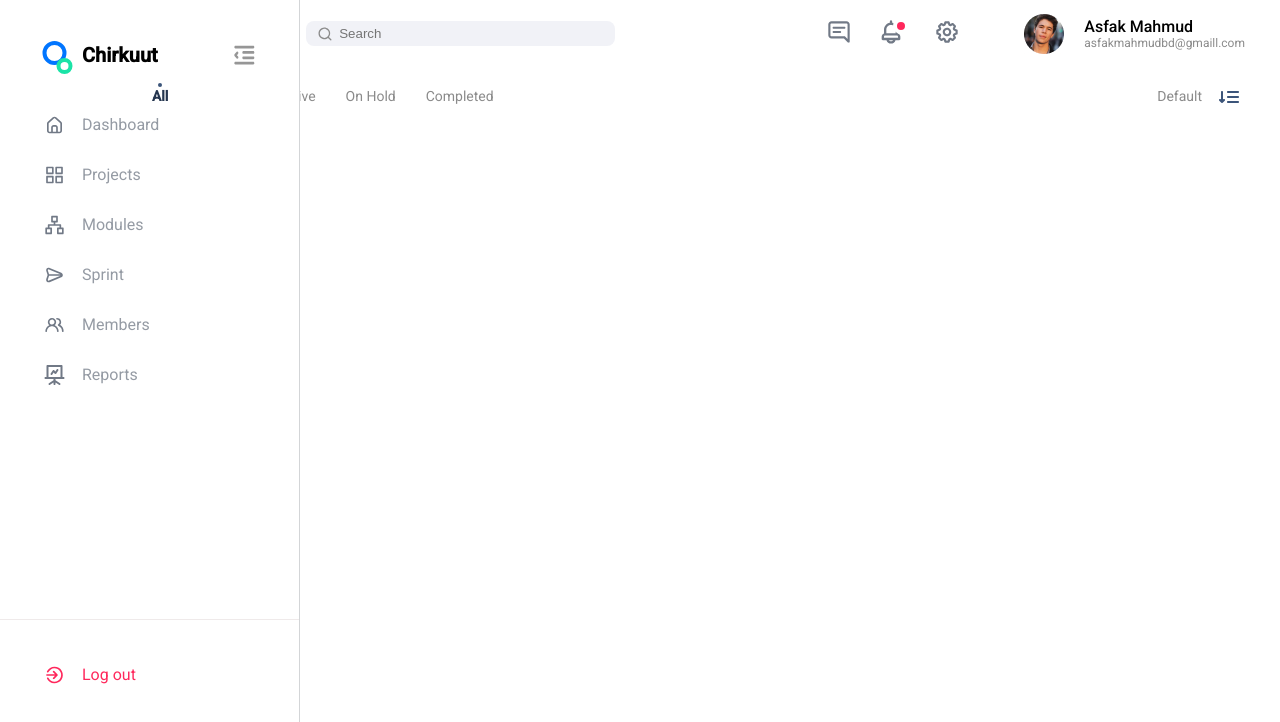
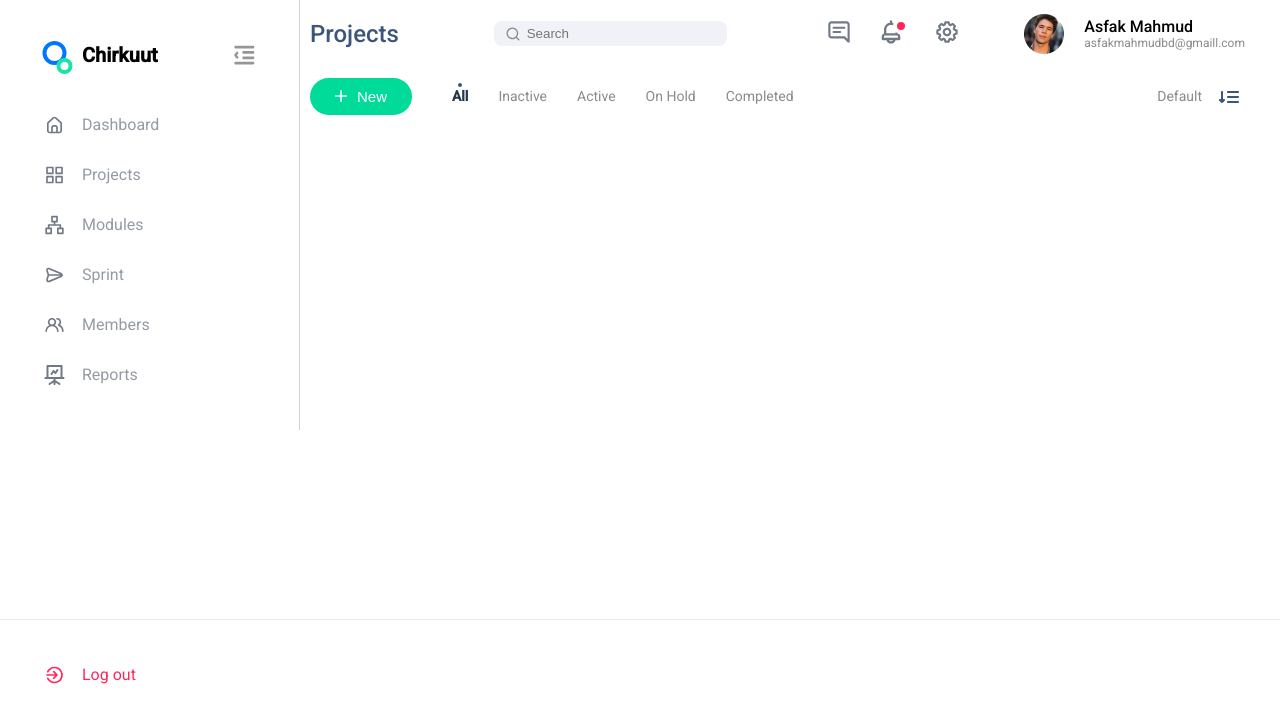
Before and after one commit to Frontend-Bootcamp-2022/react-dashboard-team-a, a React (Create React App) app: page / in a window 1280 px wide. Shown: the top 722 px of the page. Built offline with nearby package versions, Linux system fonts and the light colour scheme.

Commit message:
Sidebar.css adjusment

```diff
--- a/src/components/Sidebar/Sidebar.css
+++ b/src/components/Sidebar/Sidebar.css
@@ -20,7 +20,7 @@ body {
 }
 
 .sidebar {
-  position: fixed;
+  float: left;
   top: 0;
   width: 50px;
   height: 100%;
```
